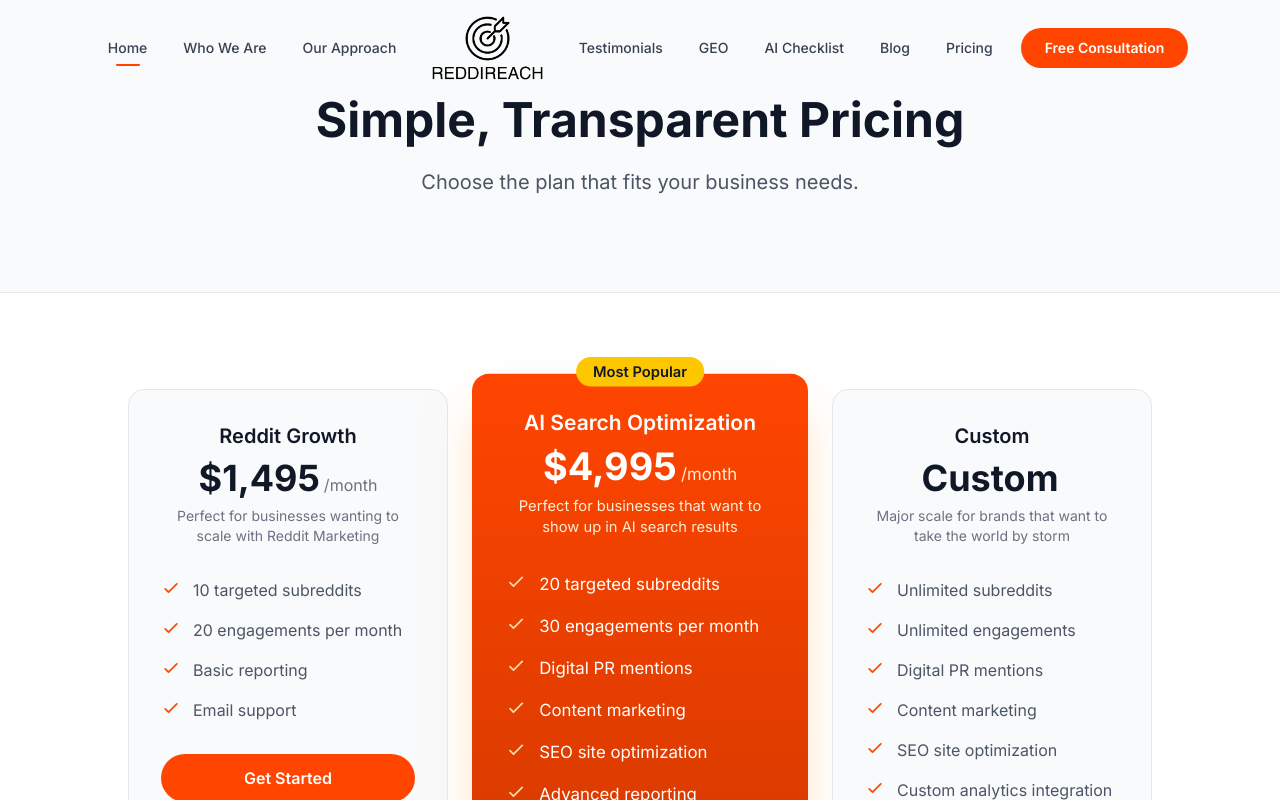
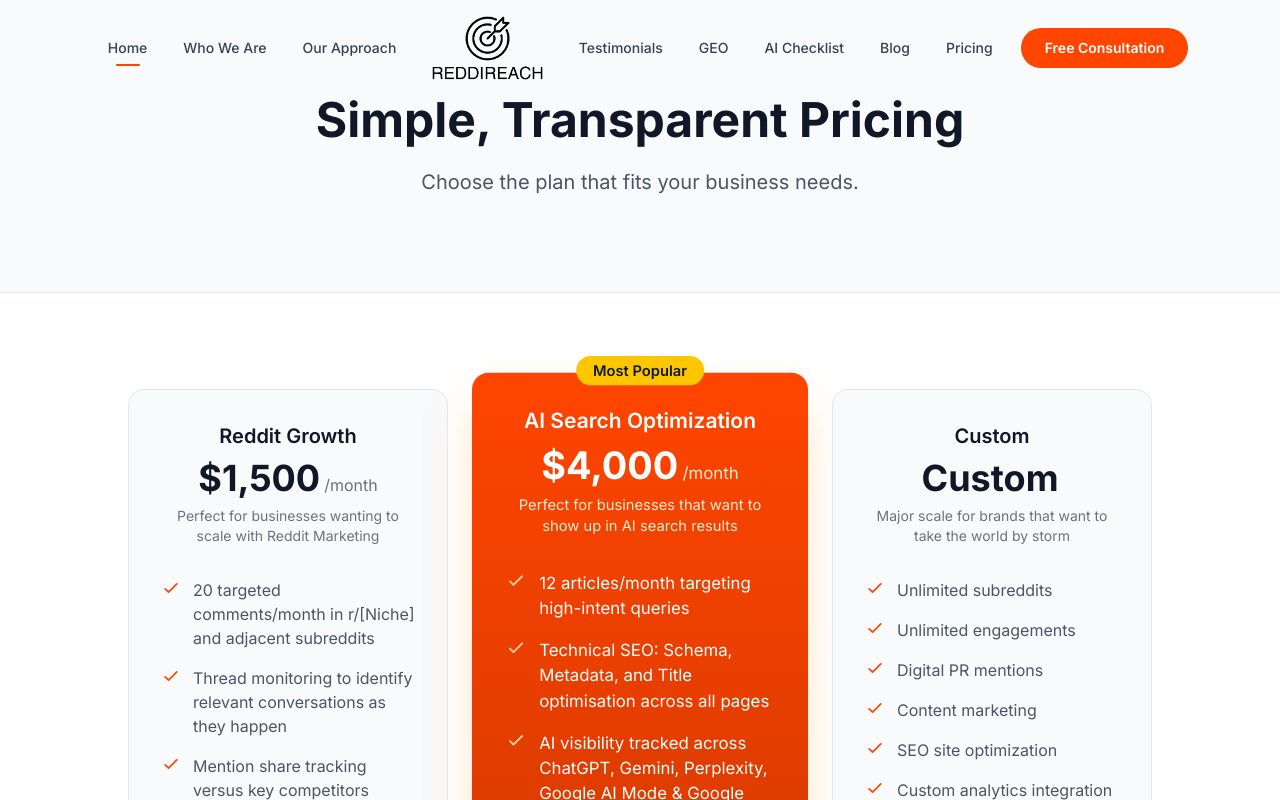
Before and after one commit to dkirk2026/reddireach, a Next.js app: page /pricing in a window 1280 px wide. Shown: the top 800 px of the page. Built offline with nearby package versions, Linux system fonts and the light colour scheme.

Commit message:
Update pricing page — new prices and plan bullet points
Reddit Growth: $1,495 → $1,500, AI Search Optimization: $4,995 → $4,000. Updated feature bullets for both plans to match new service descriptions.

Co-Authored-By: Claude Sonnet 4.6 <noreply@anthropic.com>

```diff
--- a/src/app/pricing/page.tsx
+++ b/src/app/pricing/page.tsx
@@ -4,18 +4,18 @@ import Navbar from "@/components/Navbar";
 import Footer from "@/components/Footer";
 
 export const metadata: Metadata = {
-  title: "Reddit Marketing Pricing — From $1,495/mo | ReddiReach",
+  title: "Reddit Marketing Pricing — From $1,500/mo | ReddiReach",
   description:
-    "Transparent pricing for Reddit marketing and AI search optimization services. Reddit Growth from $1,495/month. AI Search Optimization from $4,995/month. Get your brand recommended by ChatGPT, Claude, Perplexity, and Google AI.",
+    "Transparent pricing for Reddit marketing and AI search optimization services. Reddit Growth from $1,500/month. AI Search Optimization from $4,000/month. Get your brand recommended by ChatGPT, Claude, Perplexity, and Google AI.",
   keywords:
     "Reddit marketing pricing, GEO pricing, AI search optimization cost, Reddit advertising cost, generative engine optimization pricing",
   alternates: {
     canonical: "https://reddireach.com/pricing",
   },
   openGraph: {
-    title: "Reddit Marketing Pricing — From $1,495/mo | ReddiReach",
+    title: "Reddit Marketing Pricing — From $1,500/mo | ReddiReach",
     description:
-      "Transparent pricing for Reddit marketing and AI search optimization. Reddit Growth from $1,495/month. AI Search Optimization from $4,995/month.",
+      "Transparent pricing for Reddit marketing and AI search optimization. Reddit Growth from $1,500/month. AI Search Optimization from $4,000/month.",
     type: "website",
     url: "https://reddireach.com/pricing",
     images: [
@@ -39,32 +39,29 @@ export const metadata: Metadata = {
 const plans = [
   {
     name: "Reddit Growth",
-    price: "$1,495",
+    price: "$1,500",
     period: "/month",
     description: "Perfect for businesses wanting to scale with Reddit Marketing",
     features: [
-      "10 targeted subreddits",
-      "20 engagements per month",
-      "Basic reporting",
-      "Email support",
+      "20 targeted comments/month in r/[Niche] and adjacent subreddits",
+      "Thread monitoring to identify relevant conversations as they happen",
+      "Mention share tracking versus key competitors",
+      "Monthly report covering reach, engagement, and AI citation frequency",
     ],
     highlighted: false,
     cta: "Get Started",
   },
   {
     name: "AI Search Optimization",
-    price: "$4,995",
+    price: "$4,000",
     period: "/month",
     description: "Perfect for businesses that want to show up in AI search results",
     features: [
-      "20 targeted subreddits",
-      "30 engagements per month",
-      "Digital PR mentions",
-      "Content marketing",
-      "SEO site optimization",
-      "Advanced reporting",
-      "Email support",
-      "Monthly phone call",
+      "12 articles/month targeting high-intent queries",
+      "Technical SEO: Schema, Metadata, and Title optimisation across all pages",
+      "AI visibility tracked across ChatGPT, Gemini, Perplexity, Google AI Mode & Google AIO",
+      "Link Building",
+      "Weekly Strategy & Alignment Calls",
     ],
     highlighted: true,
     cta: "Start Growing",
```
